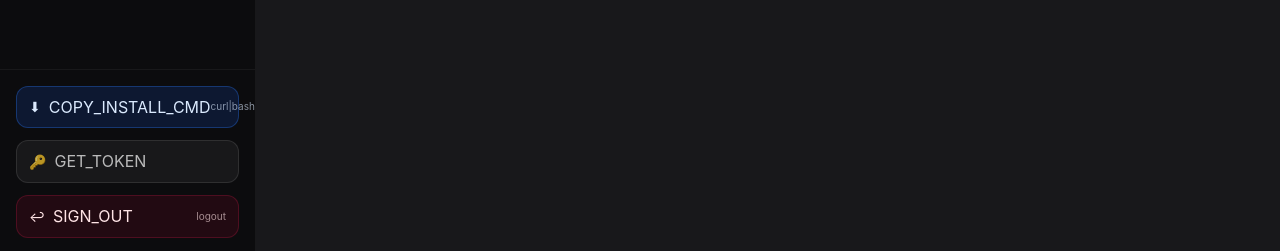
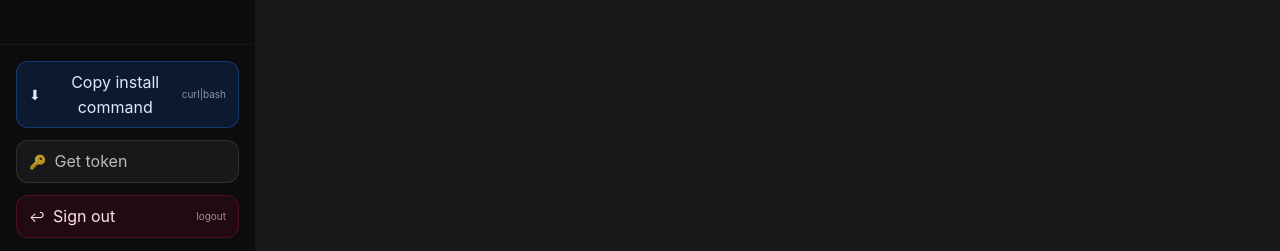
Before and after one commit to controlcdms/lgd-web, a Next.js app: page /dashboard/images in a window 1280 px wide. Shown: the part 546-797 px from the top of the page. Built offline with nearby package versions, Linux system fonts and the light colour scheme; no server answers.

Commit message:
sidebar: make action labels friendly (no SHOUTING)

```diff
--- a/src/components/Sidebar.tsx
+++ b/src/components/Sidebar.tsx
@@ -106,7 +106,7 @@ export default function Sidebar() {
         >
           <span className="flex items-center gap-2">
             <span className="text-sm">⬇</span>
-            COPY_INSTALL_CMD
+            Copy install command
           </span>
           <span className="text-[10px] text-blue-100/60">curl|bash</span>
         </button>
@@ -126,7 +126,7 @@ export default function Sidebar() {
         >
           <span className="flex items-center gap-2">
             <span className="text-sm">🔑</span>
-            {token ? "COPY_TOKEN" : tokenLoading ? "LOADING_TOKEN..." : "GET_TOKEN"}
+            {token ? "Copy token" : tokenLoading ? "Loading..." : "Get token"}
           </span>
           <span className="text-[10px] text-white/40">
             {token ? `${token.slice(0, 6)}…${token.slice(-4)}` : tokenErr ? "ERR" : ""}
@@ -147,7 +147,7 @@ export default function Sidebar() {
         >
           <span className="flex items-center gap-2">
             <span className="text-sm">↩</span>
-            SIGN_OUT
+            Sign out
           </span>
           <span className="text-[10px] text-rose-100/60">logout</span>
         </button>
```
